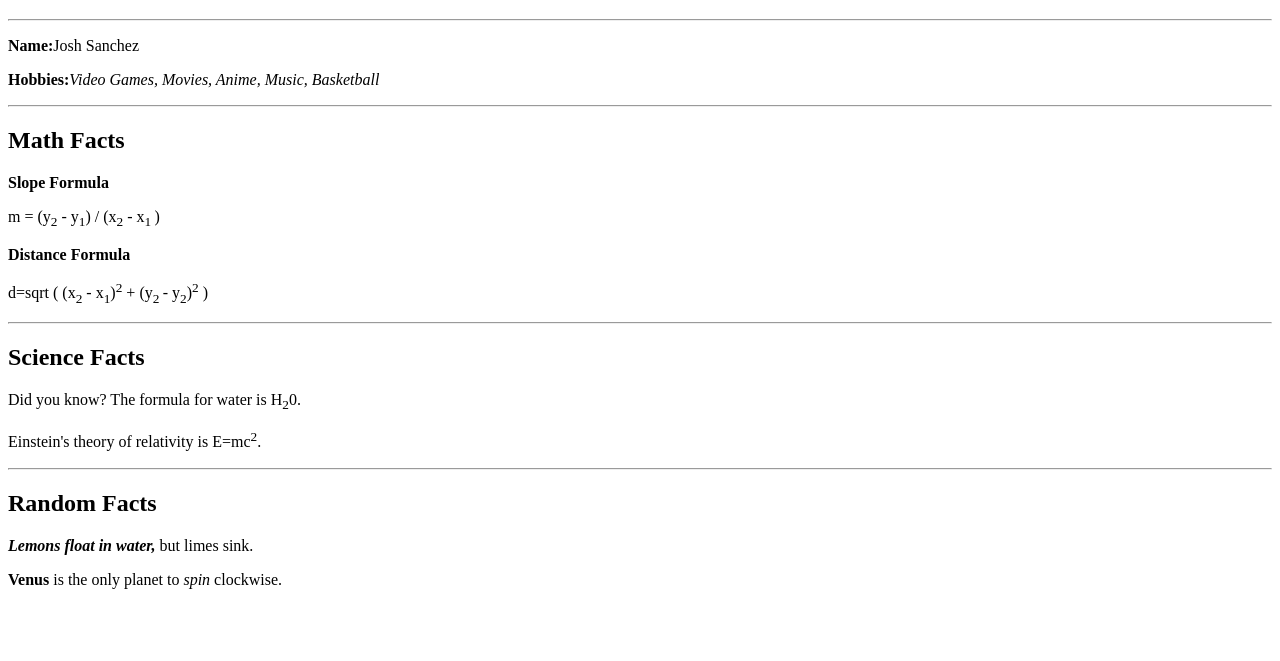
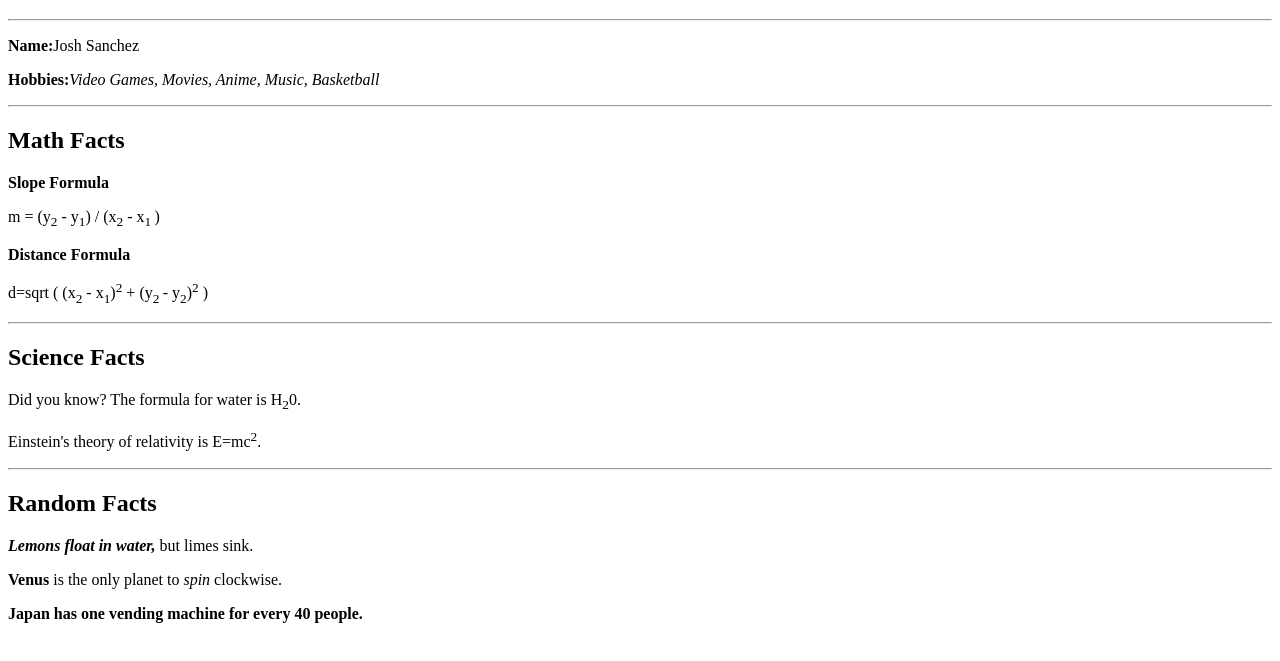
Before and after one commit to joshsan87/joshsan87.github.io, a plain HTML site: page exercises/random-fact-sheet-exercise/index.html in a window 1280 px wide. Shown: the part 61-722 px from the top of the page. Drawn offline with Linux system fonts and the light colour scheme.

Commit message:
Random Fact Sheet

```diff
--- a/exercises/random-fact-sheet-exercise/index.html
+++ b/exercises/random-fact-sheet-exercise/index.html
@@ -33,5 +33,6 @@
         <h2>Random Facts</h2>
         <p><b><i>Lemons float in water,</b></i> but limes sink.</p>
         <p><b>Venus</b> is the only planet to <i>spin</i> clockwise.
+        <p><b>Japan has one vending machine for every 40 people.</b></p>
     </body>
 </html>
```
